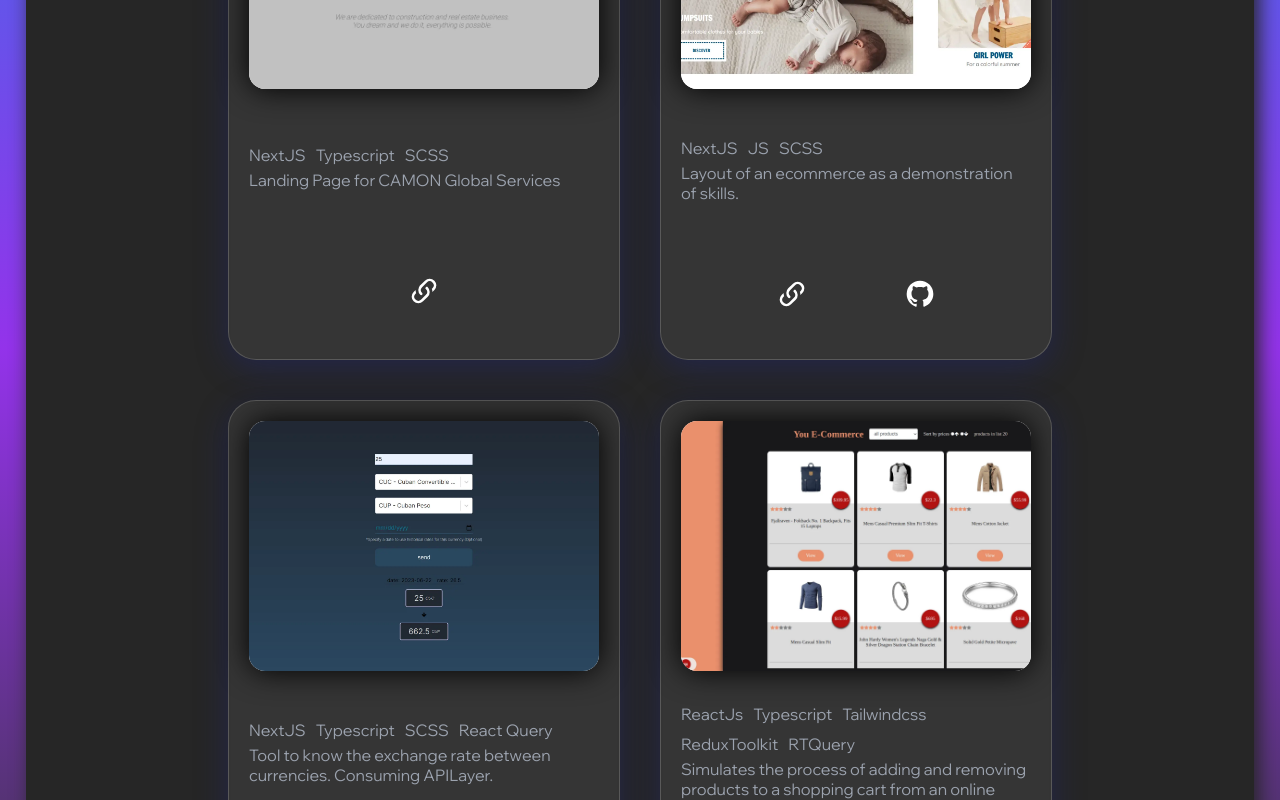
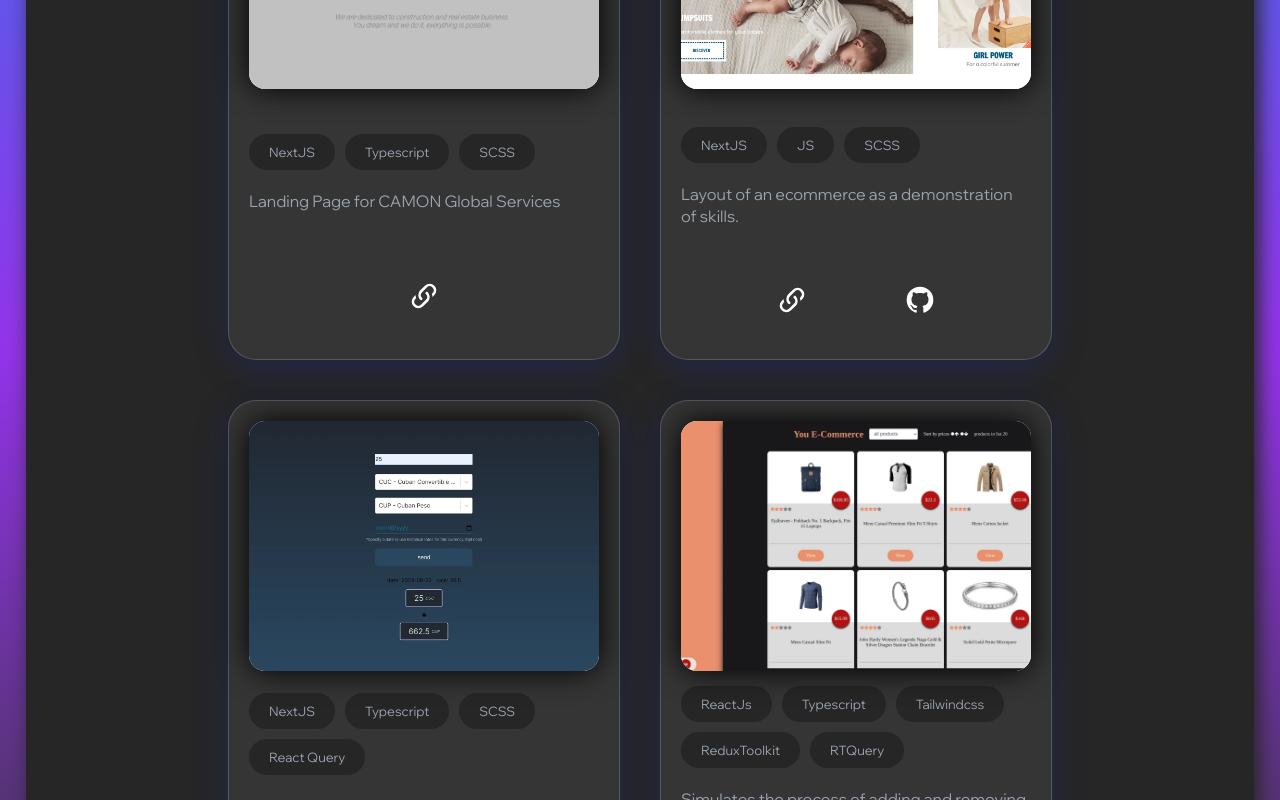
Before and after one commit to fjmg84/portafolio, a Svelte app: page / in a window 1280 px wide. Shown: the part 1780-2580 px from the top of the page. Built offline with nearby package versions, Linux system fonts and the light colour scheme.

Commit message:
fix styles card

```diff
--- a/src/components/main/Gallery/index.svelte
+++ b/src/components/main/Gallery/index.svelte
@@ -104,12 +104,22 @@
   .text {
     display: flex;
     flex-direction: column;
-    gap: 5px;
+    gap: 20px;
     ul {
       list-style: none;
       display: flex;
       gap: 10px;
       flex-wrap: wrap;
+      li {
+        background: lighten($color: $github, $amount: 15);
+        padding: 10px 20px;
+        border-radius: 20px;
+        font-size: 13px;
+      }
+    }
+
+    p {
+      line-height: 22px;
     }
   }
 
```
